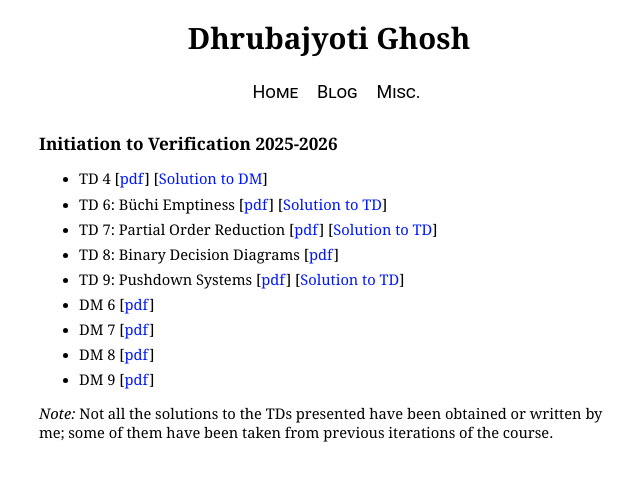
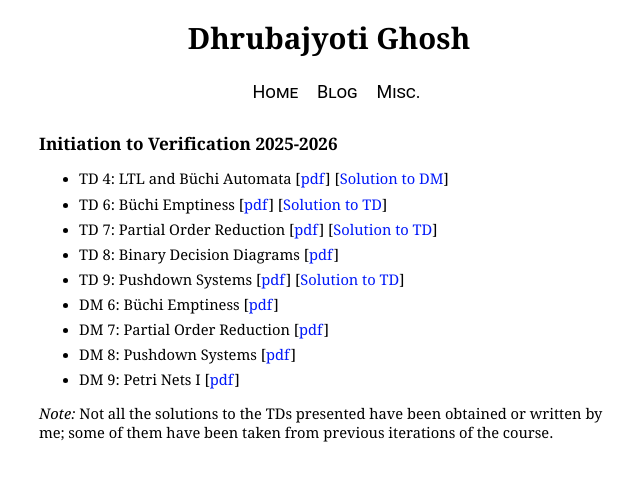
Before and after one commit to ghoshdhruba/ghoshdhruba.github.io, a Jekyll site: the page built from teaching/initVerif.html, in a window 1280 px wide. Shown: the top 481 px of the page, without its empty margins (311-951 px from the left). Built offline with Jekyll 4.4.1, drawn with Linux system fonts in a browser that asks for light colours.

Commit message:
Add exercise descriptions

```diff
--- a/teaching/initVerif.html
+++ b/teaching/initVerif.html
@@ -6,15 +6,15 @@ title: Dhrubajyoti Ghosh
 <h3> Initiation to Verification 2025-2026 </h3>
 
 <ul>
-    <li>TD 4 [<a href="initVerif/TD4_initVerif_2025.pdf">pdf</a>] [<a href="initVerif/DM4_sols_2025.pdf">Solution to DM</a>] </li>
+    <li>TD 4: LTL and Büchi Automata [<a href="initVerif/TD4_initVerif_2025.pdf">pdf</a>] [<a href="initVerif/DM4_sols_2025.pdf">Solution to DM</a>] </li>
     <li>TD 6: Büchi Emptiness [<a href="initVerif/td06_BuchiEmptiness_StutterInvariance.pdf">pdf</a>] [<a href="initVerif/TD6_BuchiEmptiness_StutterInvaraince_corr.pdf">Solution to TD</a>] </li>
     <li>TD 7: Partial Order Reduction [<a href="initVerif/td07_PartialOrderReduction.pdf">pdf</a>] [<a href="initVerif/td07_PartialOrderReduction_corr.pdf">Solution to TD</a>] </li>
     <li>TD 8: Binary Decision Diagrams [<a href="initVerif/td08_bdd.pdf">pdf</a>] </li>
     <li>TD 9: Pushdown Systems [<a href="initVerif/td09_pds.pdf">pdf</a>] [<a href="initVerif/td09_pds_corr.pdf">Solution to TD</a>]</li>
-    <li>DM 6 [<a href="initVerif/hw6.pdf">pdf</a>] </li>
-    <li>DM 7 [<a href="initVerif/hw07.pdf">pdf</a>] </li>
-    <li>DM 8 [<a href="initVerif/hw08.pdf">pdf</a>] </li>
-    <li>DM 9 [<a href="initVerif/hw09.pdf">pdf</a>] </li>
+    <li>DM 6: Büchi Emptiness [<a href="initVerif/hw6.pdf">pdf</a>] </li>
+    <li>DM 7: Partial Order Reduction [<a href="initVerif/hw07.pdf">pdf</a>] </li>
+    <li>DM 8: Pushdown Systems [<a href="initVerif/hw08.pdf">pdf</a>] </li>
+    <li>DM 9: Petri Nets I [<a href="initVerif/hw09.pdf">pdf</a>] </li>
 </ul>
 
 <p>
```
